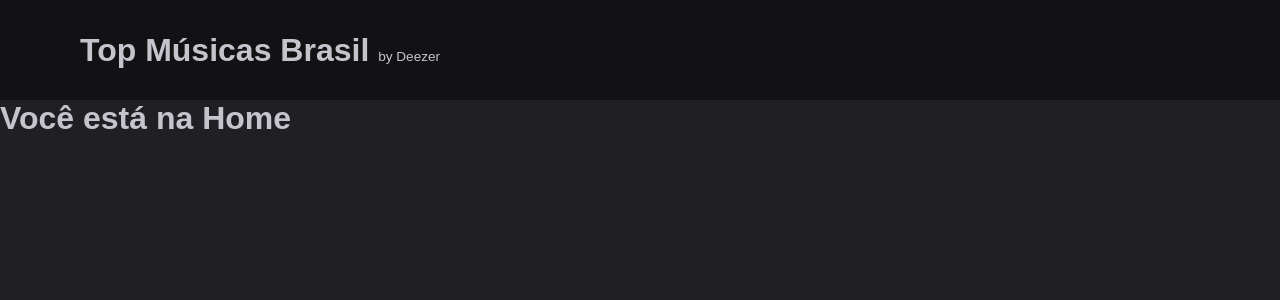
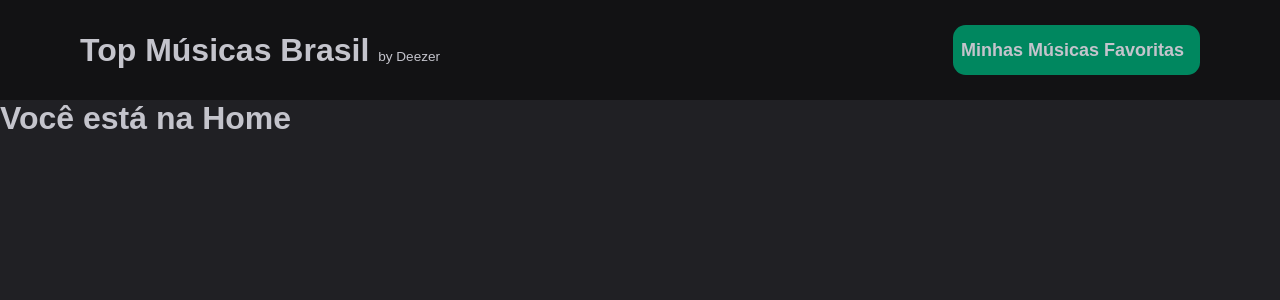
Before and after one commit to jjromary/TopMusics_Deezer, a React (Vite) app: page / in a window 1280 px wide. Shown: the top 300 px of the page. Built offline with nearby package versions, Linux system fonts and the light colour scheme.

Commit message:
created button component

```diff
--- a/package.json
+++ b/package.json
@@ -10,6 +10,7 @@
   },
   "dependencies": {
     "@types/styled-components": "^5.1.26",
+    "phosphor-react": "^1.4.1",
     "react": "^18.2.0",
     "react-dom": "^18.2.0",
     "react-router-dom": "^6.6.2",
--- /dev/null
+++ b/src/Components/Button/styles.ts
@@ -0,0 +1,24 @@
+import styled from "styled-components";
+
+interface ButtonContainerProps {
+  width: string;
+  height: string;
+  background: string;
+}
+
+export const ButtonContainer = styled.button<ButtonContainerProps>`
+  width: ${(props) => props.width};
+  height: ${(props) => props.height};
+  background-color: ${(props) => props.background};
+  border: none;
+  border-radius: 0.8rem;
+  padding: 0 0.5rem;
+
+  font-size: 1.125rem;
+  font-weight: bold;
+  color: ${(props) => props.theme["gray300"]};
+
+  display: flex;
+  align-items: center;
+  justify-content: space-between;
+`;
--- a/src/Components/Header/index.tsx
+++ b/src/Components/Header/index.tsx
@@ -1,3 +1,5 @@
+import { ButtonContainer } from "../Button/styles";
+
 import { HeaderContainer, HeaderContent } from "./styles";
 
 export default function Header() {
@@ -6,6 +8,15 @@ export default function Header() {
       <HeaderContent>
         <h1>Top Músicas Brasil <span>by Deezer</span></h1>
 
+        <ButtonContainer
+          height="50px"
+          width="247px"
+          background="#00875f"
+        >
+          Minhas Músicas Favoritas
+
+        </ButtonContainer>
+
       </HeaderContent>
     </HeaderContainer>
   )
```
Also changed, not shown: src/Components/Button/index.tsx (added, +17 -0 lines), 1 other file (tests, documents, lock files or other folders).
